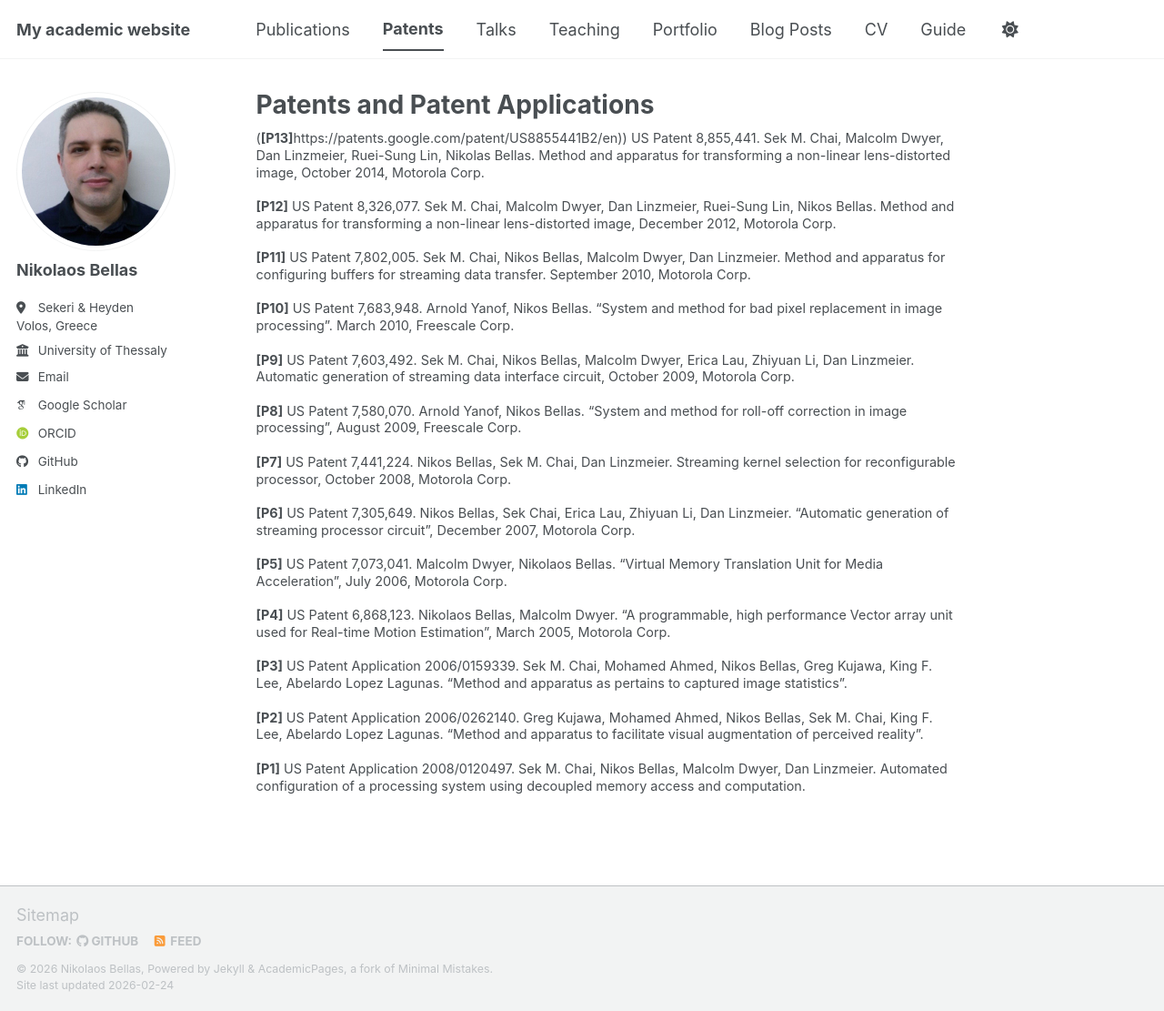
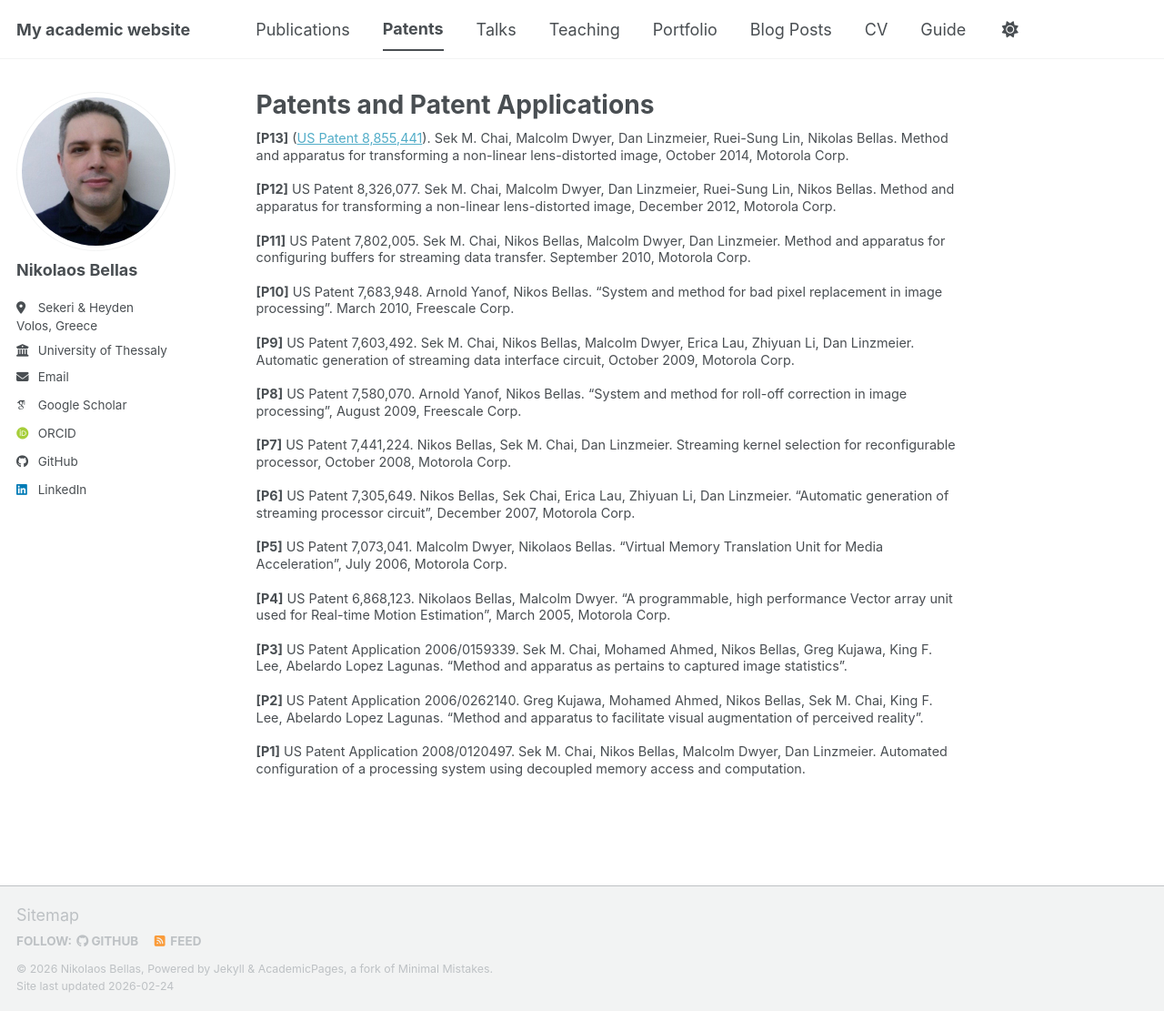
Before and after one commit to nbellas/nbellas.github.io, a Jekyll site: the page built from _pages/patents.md, in a window 1280 px wide and 1111 px high. Shown: the whole window at 91% size. Built offline with Jekyll 4.4.1, drawn with Linux system fonts in a browser that asks for light colours; some web fonts are replaced; a script bundle is joined from its source files by our own code; library files that are not in the unit come from our copies.

Commit message:
Update patents.md

```diff
--- a/_pages/patents.md
+++ b/_pages/patents.md
@@ -10,7 +10,7 @@
 
 <div class="patents-small" markdown="1">
 
-(**[P13]**https://patents.google.com/patent/US8855441B2/en)) US Patent 8,855,441. Sek M. Chai, Malcolm Dwyer, Dan Linzmeier, Ruei-Sung Lin, Nikolas Bellas. Method and apparatus for transforming a non-linear lens-distorted image, October 2014, Motorola Corp.
+**[P13]** ([US Patent 8,855,441](https://patents.google.com/patent/US8855441B2/en)). Sek M. Chai, Malcolm Dwyer, Dan Linzmeier, Ruei-Sung Lin, Nikolas Bellas. Method and apparatus for transforming a non-linear lens-distorted image, October 2014, Motorola Corp.
 
 **[P12]** US Patent 8,326,077. Sek M. Chai, Malcolm Dwyer, Dan Linzmeier, Ruei-Sung Lin, Nikos Bellas. Method and apparatus for transforming a non-linear lens-distorted image, December 2012, Motorola Corp.
 
```
